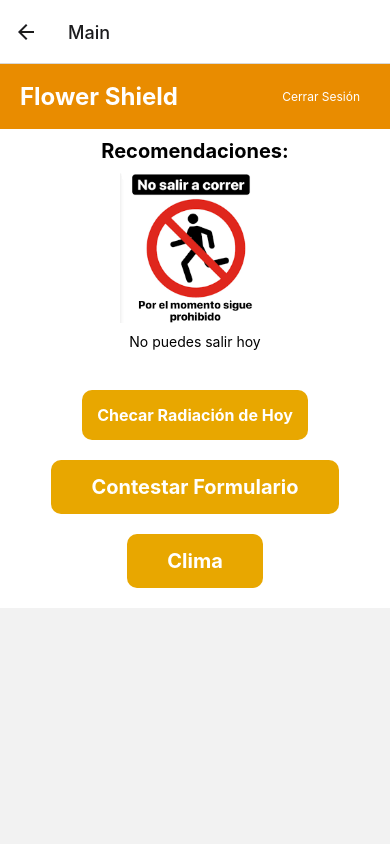
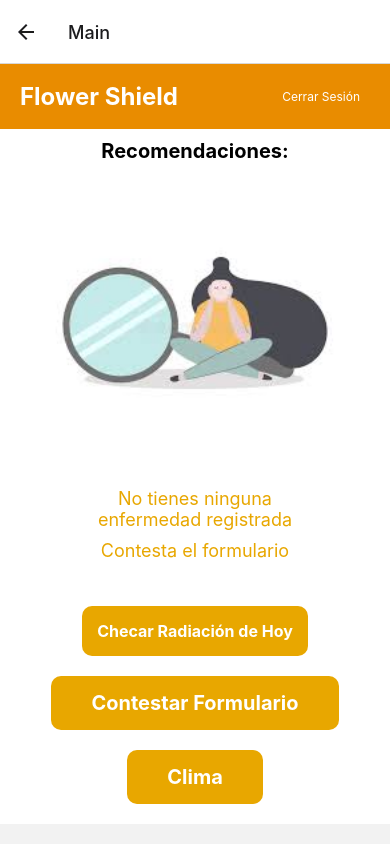
Before and after one commit to TotoHacker/NuevaVilla, a React Native app in the folder Flower/: screen /Main in a window 390 px wide. Both pictures are taken after a click on the button 26 px from the left and 32 px from the top of the page. Built offline with nearby package versions, Linux system fonts and the light colour scheme.

Commit message:
Si no tiene enfermedad registrada

```diff
--- a/Flower/viewprin.js
+++ b/Flower/viewprin.js
@@ -57,12 +57,24 @@ const MainView = ({ navigation }) => {
   };
 
   const Micomponent = ({ data, minRadiacion }) => {
-    const min = minRadiacion / 4;
-    const datAlt = minRadiacion - min;
-    const datMed = minRadiacion - (2 * min);
+    // Verifica si minRadiacion es null y asigna valores predeterminados en ese caso
+    const min = minRadiacion ? minRadiacion / 4 : null;
+    const datAlt = minRadiacion ? minRadiacion - min : null;
+    const datMed = minRadiacion ? minRadiacion - (2 * min) : null;
 
-    // Realiza las validaciones basadas en los datos del sensor y la radiación mínima
-    if (data >= minRadiacion) {
+    // Verifica si minRadiacion es null y muestra el mensaje predeterminado en ese caso
+    if (minRadiacion === null) {
+      return (
+        <View style={styles.row}>
+          <View style={styles.imageContainer}>
+            <Image source={require('./assets/no.jpeg')} style={styles.imagenN} />
+            <Text style={styles.textoS}>No tienes ninguna enfermedad registrada</Text>
+            <Text style={styles.textoS}>Contesta el formulario</Text>
+
+          </View>
+        </View>
+      );
+    } else if (data >= minRadiacion) {
       return (
         <View style={styles.row}>
           <View style={styles.imageContainer}>
@@ -111,9 +123,10 @@ const MainView = ({ navigation }) => {
         </View>
       );
     } else {
-      return null; // Si los datos son insuficientes o no cumplen con ninguna condición, no mostrar nada
+      return null;
     }
   };
+
 
   const handleAnswerForm = () => {
     navigation.navigate('Formulario');
@@ -229,8 +242,20 @@ const styles = StyleSheet.create({
     height: 150,
     marginBottom: 10,
   },
+  imagenN: {
+    width: 300,
+    height: 300,
+    marginBottom: 10,
+  },
   texto: {
     textAlign: 'center',
+  },
+  textoS: {
+    fontSize:18,
+    textAlign: 'center',
+    width:200,
+    color:'#E8A700',
+    margin:5,
   },
   checkRadiationButton: {
     backgroundColor: '#E8A700',
```
Also changed, not shown: Flower/assets/no.jpeg (added).
